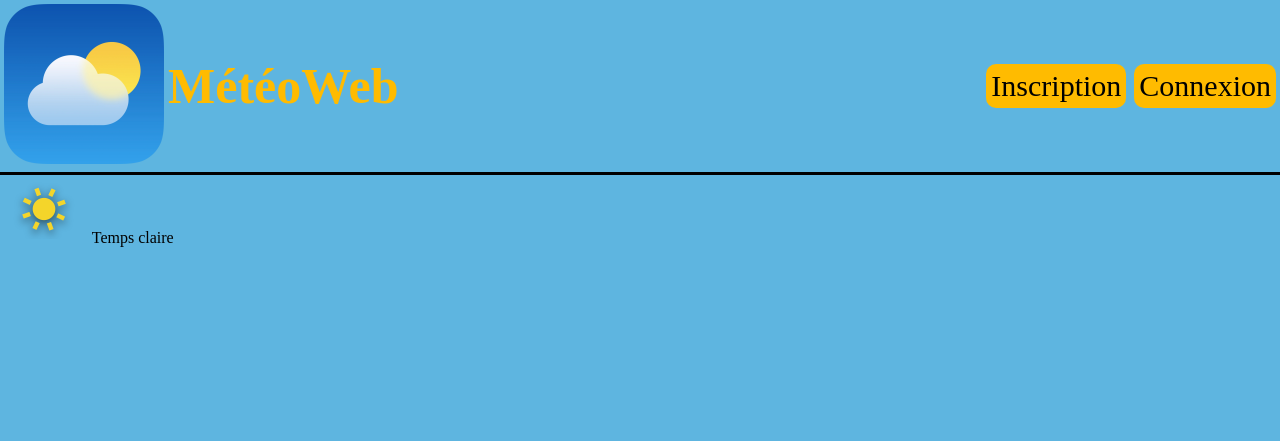
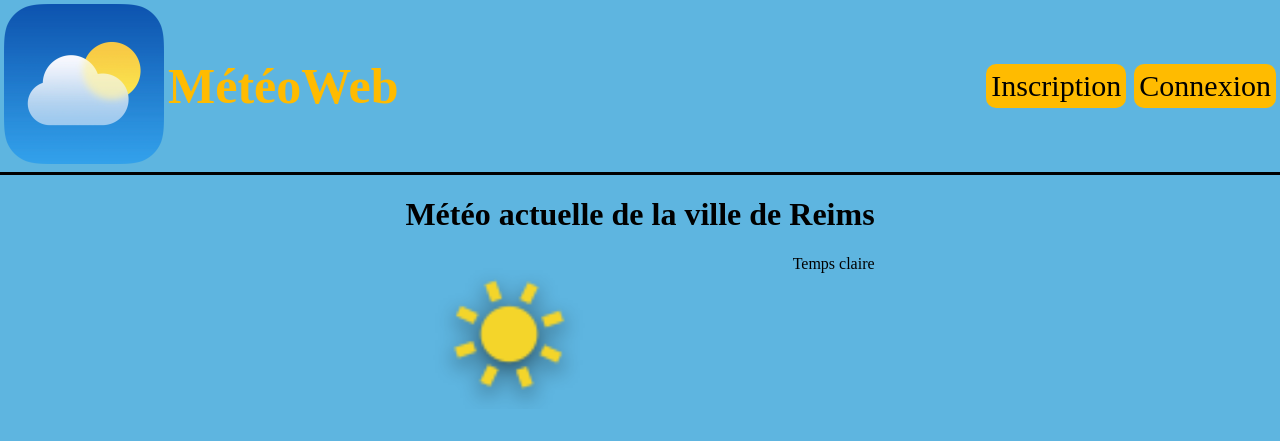
Before and after one commit to Artpare4/MeteoWeb, a Symfony app: template templates/index/index.html.twig in a window 1280 px wide. Shown: the top 441 px of the page. Run offline with Twig, Linux system fonts and the light colour scheme; the template is opened without the code that fills it, so the values that code supplies are empty; some libraries are stand-ins or nearby versions.

Commit message:
Ajout de la première disposition des éléments et ajout de la classe meteoIcon aux images

```diff
--- a/public/style.css
+++ b/public/style.css
@@ -83,3 +83,17 @@ header{
     background-color:  #e74c3c ;
     color:  #dce0e1;
 }
+
+.meteoResult{
+    display: flex;
+    flex-direction: column;
+}
+
+.meteoInformation{
+    display: flex;
+    justify-content: space-between;
+}
+
+.meteoIcon{
+    height: 150px;
+}
--- a/templates/index/index.html.twig
+++ b/templates/index/index.html.twig
@@ -3,9 +3,13 @@
 {% block title %}Hello IndexController!{% endblock %}
 
 {% block body %}
-<div class="example-wrapper">
-    {{ tmp.current.weather_code }}
-    {% include('weather/_weather-icon.html.twig') %}
-    {% include('weather/_weather-name.html.twig') %}
+<div class="main">
+    <div class="meteoResult">
+        <h1>Météo actuelle de la ville de Reims</h1>
+        <div class="meteoInformation">
+        {% include('weather/_weather-icon.html.twig') %}
+        {% include('weather/_weather-name.html.twig') %}
+        </div>
+    </div>
 </div>
 {% endblock %}
--- a/templates/weather/_weather-icon.html.twig
+++ b/templates/weather/_weather-icon.html.twig
@@ -2,49 +2,49 @@
 <!-- Tous les codes sont issue de la documentation de l'API open-meteo-->
 {% if weather < 10 %} <!-- 0-1-2-3 -->
     {% if weather==0 %}
-        <img src="{{ asset('clear.png') }}" alt="temps claire">
+        <img class="meteoIcon" src="{{ asset('clear.png') }}" alt="temps claire">
         {% elseif weather==1%}
-            <img src="{{ asset('partly-cloudy.png') }}" alt="partiellement nuageux">
+            <img class="meteoIcon" src="{{ asset('partly-cloudy.png') }}" alt="partiellement nuageux">
         {% elseif weather==2%}
-            <img src="{{ asset('sunny-spell.png') }}" alt="éclaircie">
+            <img class="meteoIcon" src="{{ asset('sunny-spell.png') }}" alt="éclaircie">
         {% else %}
-            <img src="{{ asset('overcast.png') }}" alt="couvert">
+            <img class="meteoIcon" src="{{ asset('overcast.png') }}" alt="couvert">
     {% endif %}
 
 {% elseif weather < 50 %} <!-- 45-48 -->
-            <img src="{{ asset('fog.png') }}" alt="brouillard">
+        <img class="meteoIcon" src="{{ asset('fog.png') }}" alt="brouillard">
 
 {% elseif weather < 60 %} <!-- 51-53-55-56-57 -->
-        <img src="{{ asset('drizzle.png') }}" alt="bruine">
+        <img class="meteoIcon" src="{{ asset('drizzle.png') }}" alt="bruine">
 
 {% elseif weather < 70  %} <!-- 61-63-65-66-67 -->
     {% if weather <= 65  %}
-        <img src="{{ asset('rain.png') }}" alt="pluie">
+        <img class="meteoIcon" src="{{ asset('rain.png') }}" alt="pluie">
     {% else %}
-        <img src="{{ asset('freezing-rain.png') }}" alt="pluie verglaçante">
+        <img class="meteoIcon" src="{{ asset('freezing-rain.png') }}" alt="pluie verglaçante">
     {% endif %}
 
 {% elseif weather < 80 %} <!-- 71-73-75-77 -->
     {% if weather <= 75 %}
         {% if weather <=73 %}
-            <img src="{{ asset('snow-fall-light.png') }}" alt="petite chute de neige" >
+            <img class="meteoIcon" src="{{ asset('snow-fall-light.png') }}" alt="petite chute de neige" >
         {% else %}
-            <img src="{{ asset('snow-fall-heavy.png') }}" alt="forte chute de neige" >
+            <img class="meteoIcon" src="{{ asset('snow-fall-heavy.png') }}" alt="forte chute de neige" >
         {% endif %}
     {% else %}
-        <img src="{{ asset('snow-grain.png') }}" alt="grèle">
+        <img class="meteoIcon" src="{{ asset('snow-grain.png') }}" alt="grèle">
     {% endif %}
 
 {% elseif weather < 90%} <!-- 80-81-82-85-86 -->
     {% if weather <= 82%}
         {% if weather <= 81 %}
-            <img src="{{ asset('shower-light.png') }}" alt="petite averse">
+            <img class="meteoIcon" src="{{ asset('shower-light.png') }}" alt="petite averse">
         {% else %}
-            <img src="{{ asset('shower-heavy.png') }}" alt="grosse averse">
+            <img class="meteoIcon" src="{{ asset('shower-heavy.png') }}" alt="grosse averse">
         {% endif %}
     {% else %}
-        <img src="{{ asset('snow-shower.png') }}" alt="averse de neige">
+        <img class="meteoIcon" src="{{ asset('snow-shower.png') }}" alt="averse de neige">
     {% endif %}
 {% elseif weather < 100 %} <!-- 95-96-99 -->
-    <img src="{{ asset('thunderstorme.png') }}" alt="orages">
+    <img class="meteoIcon" src="{{ asset('thunderstorme.png') }}" alt="orages">
 {% endif %}
```
